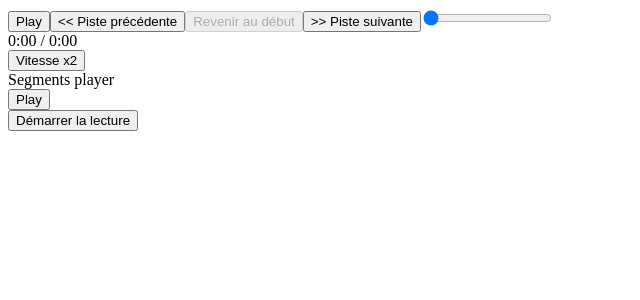
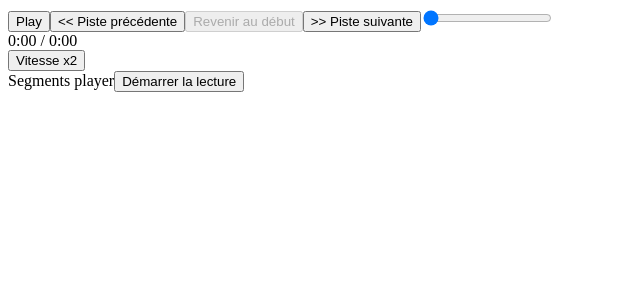
Before and after one commit to eglantinefonrose/RadioLiveALaCarte, an Angular app in the folder 1.RadioLiveALaCarteApp/: page / in a window 1280 px wide. Shown: the top 300 px of the page, without its empty margins (0-640 px from the left). Built offline with nearby package versions, Linux system fonts and the light colour scheme; no server answers.

Commit message:
Amélioration du code d'enchainement des segments (tjrs le pb de coupures entre les segments)

```diff
--- a/1.RadioLiveALaCarteApp/src/app/app.component.html
+++ b/1.RadioLiveALaCarteApp/src/app/app.component.html
@@ -1 +1 @@
-<app-radio-player [initialSegment]="'output_20240929_095201_0000.mp3'"></app-radio-player>
+<app-radio-player></app-radio-player>
--- a/1.RadioLiveALaCarteApp/src/app/radio-player/radio-player.component.html
+++ b/1.RadioLiveALaCarteApp/src/app/radio-player/radio-player.component.html
@@ -44,8 +44,4 @@
   </div>
 
   <a>Segments player</a>
-  <div>
-    <button (click)="playNextSegment()">Play</button>
-  </div>
-
   <button (click)="startPlayback()">Démarrer la lecture</button>
--- a/1.RadioLiveALaCarteApp/src/app/radio-player/radio-player.component.ts
+++ b/1.RadioLiveALaCarteApp/src/app/radio-player/radio-player.component.ts
@@ -25,7 +25,7 @@ export class RadioPlayerComponent {
 
   @Input() initialSegment: string = 'output_20240929_095201_0000.mp3'; // Le premier segment, ex: output_20240929_095201_0000.mp3
   audio = new Audio();
-  currentTimestamp: string = '';
+  currentTimestamp: number = 0;
   currentSegmentIndex: number = 0;
 
   constructor(private radioplayerService: RadioplayerService) {}
@@ -37,8 +37,9 @@ export class RadioPlayerComponent {
 
   ngOnInit(): void {
     const parts = this.initialSegment.split('_');
-    this.currentTimestamp = '20240929_095201';
+    this.currentTimestamp = +parts[3];
     this.currentSegmentIndex = +parts[3].split('.')[0];
+
     this.playNextSegment();
   }
 
@@ -49,7 +50,8 @@ export class RadioPlayerComponent {
 
 
   playNextSegment(): void {
-    const nextSegmentUrl = this.radioplayerService.getNextSegmentUrl(this.currentTimestamp, this.currentSegmentIndex);
+    const nextSegmentUrl = this.radioplayerService.getNextSegmentUrl(this.currentSegmentIndex);
+    console.log(`nextSegmentUrl = [${this.currentSegmentIndex}]`)
 
     // Affichez la valeur de segmentIndex pour déboguer
     console.log(`Current Segment Index: ${this.currentSegmentIndex}`);
@@ -64,6 +66,7 @@ export class RadioPlayerComponent {
         // Une fois le segment terminé, charge le suivant
         this.audio.onended = () => {
           this.currentSegmentIndex++; // Incrémente correctement
+          console.log(` currentSegmentIndex = ${this.currentSegmentIndex}`)
           this.playNextSegment();
         };
       } else {
@@ -73,6 +76,14 @@ export class RadioPlayerComponent {
   }
 
   //output_20240929_095201_0000.mp3
+
+  //
+  //
+  //
+  // PLAYER PRINCIPAL, PERMETTANT D'ÉCOUTER DIFFÉRENTES PISTES AUDIOS
+  //
+  //
+  //
 
   // Récupérer l'URL de la piste actuelle
   get mp3Url(): string {
--- a/1.RadioLiveALaCarteApp/src/service/radioplayer.service.ts
+++ b/1.RadioLiveALaCarteApp/src/service/radioplayer.service.ts
@@ -74,7 +74,7 @@ export class RadioplayerService {
   }
 
   // Génère l'URL du segment suivant à partir du timestamp et du numéro de segment
-  getNextSegmentUrl(timestamp: string, segmentIndex: number): string {
+  getNextSegmentUrl(segmentIndex: number): string {
     // Assurez-vous que segmentIndex est compris dans une plage correcte
     if (segmentIndex > 9999) {
       console.warn('Le numéro de segment est trop grand ! Réinitialisation à 0.');
@@ -85,7 +85,7 @@ export class RadioplayerService {
 
     const paddedIndex = String(segmentIndex).padStart(4, '0');
     console.log(`Generated URL with paddedIndex: ${paddedIndex}`);
-    return `${this.baseUrl}/output_${timestamp}_${paddedIndex}.mp3`;
+    return `${this.baseUrl}/output_20240929_095201_${paddedIndex}.mp3`;
   }
 
 
```
